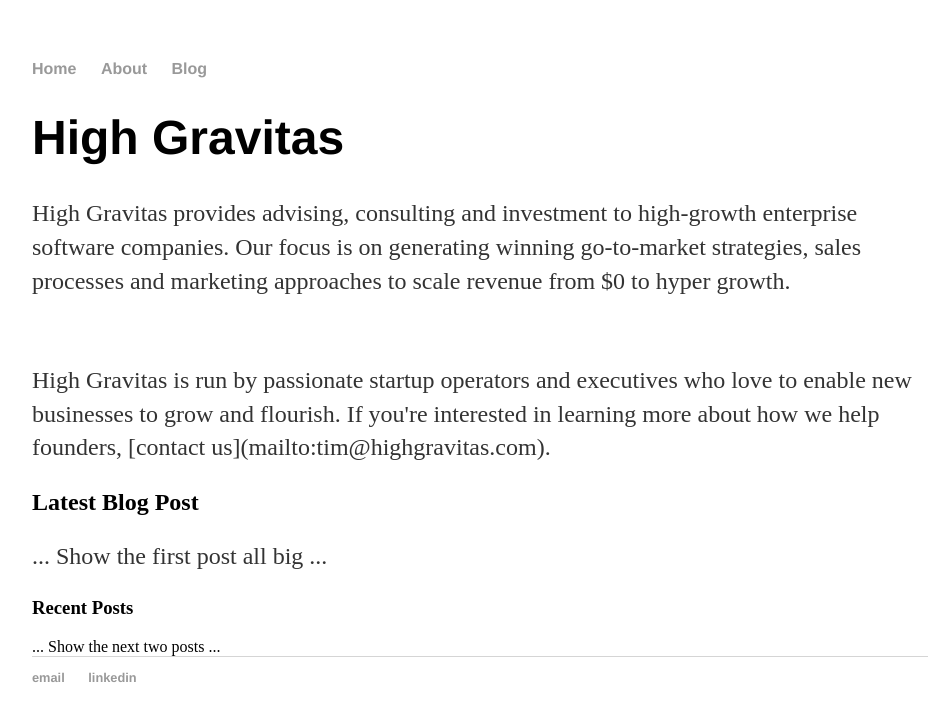
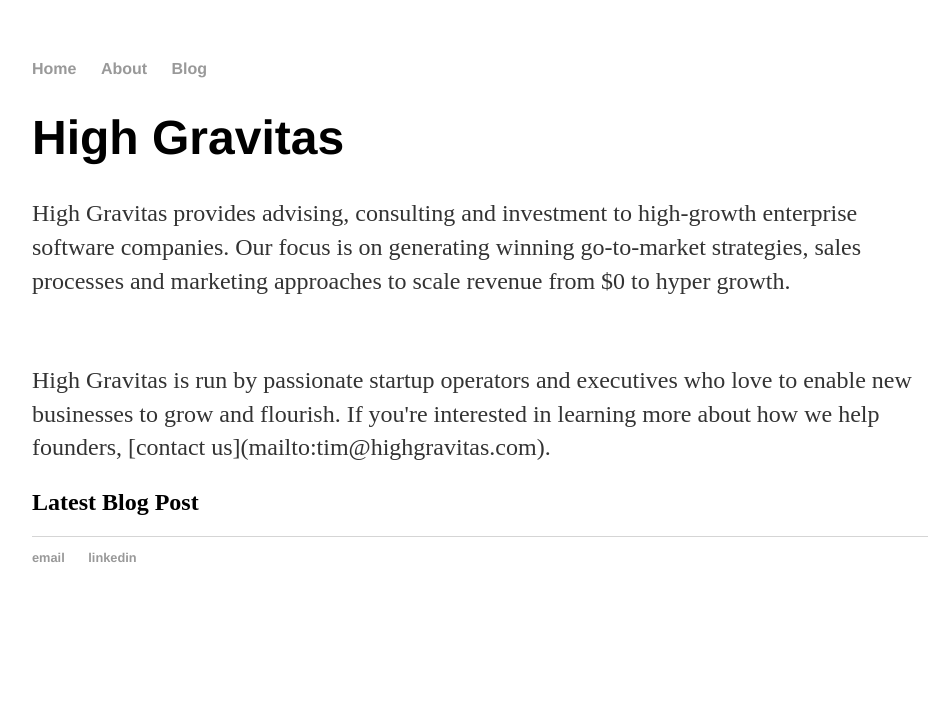
Before and after one commit to high-gravitas/High-Gravitas-Site, a Jekyll site: the page built from index.html, in a window 1280 px wide. Shown: the top 721 px of the page, without its empty margins (160-1102 px from the left). Built offline with Jekyll 4.4.1, drawn with Linux system fonts in a browser that asks for light colours.

Commit message:
Update index.html

```diff
--- a/index.html
+++ b/index.html
@@ -9,11 +9,6 @@
 				<p>High Gravitas is run by passionate startup operators and executives who love to enable new businesses to grow and flourish. If you're interested in learning more about how we help founders, [contact us](mailto:tim@highgravitas.com).
 				<br>
 				<h2>Latest Blog Post</h2>
-				<p>{% for post in site.posts limit:1 %}
-				... Show the first post all big ...
-				{% endfor %}
-				<h3>Recent Posts</h3>
-				{% for post in site.posts offset:1 limit:2 %}
-				... Show the next two posts ...
+				{% for post in site.posts offset:1 %}
 				{% endfor %}
     		</div><!-- /.blurb -->
```
